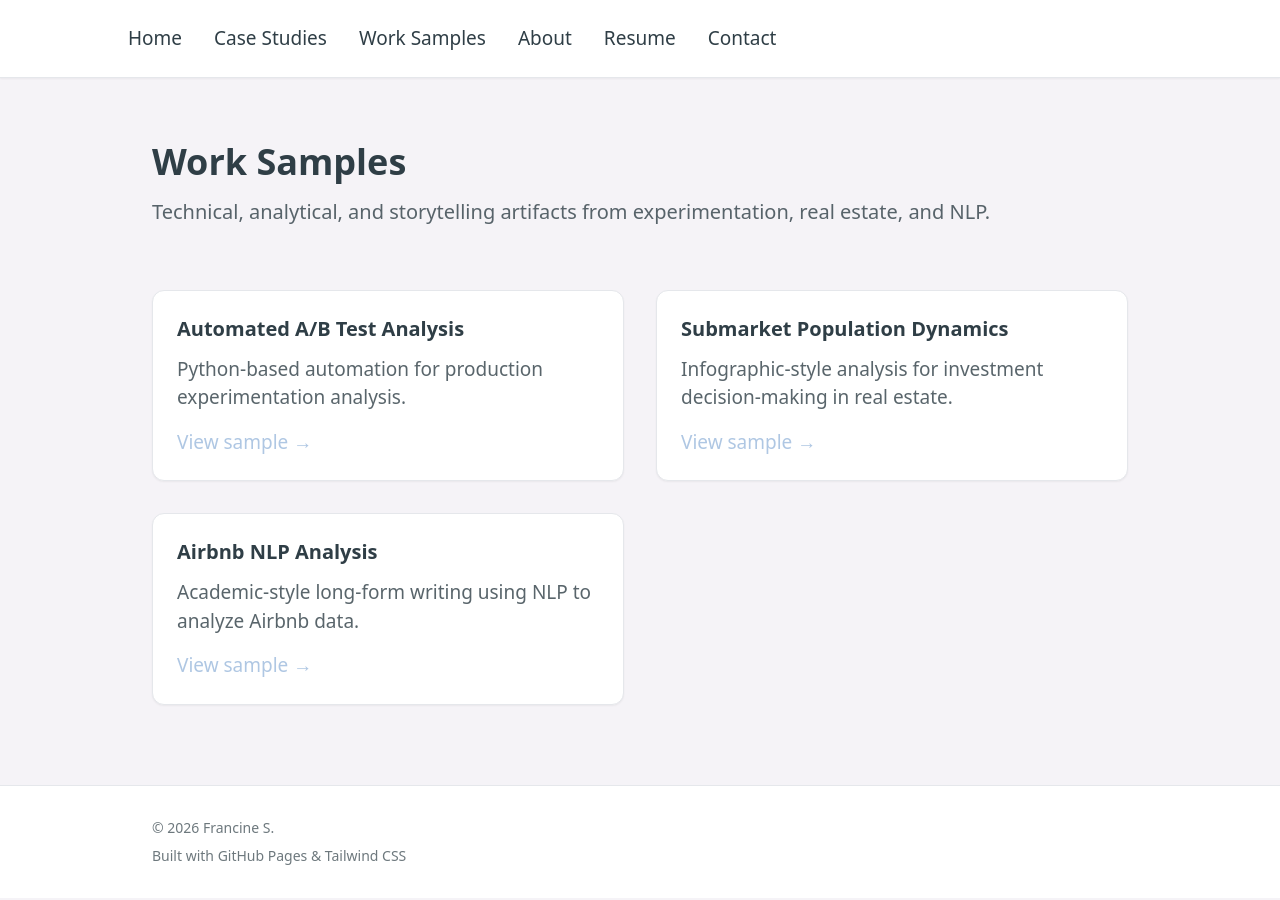
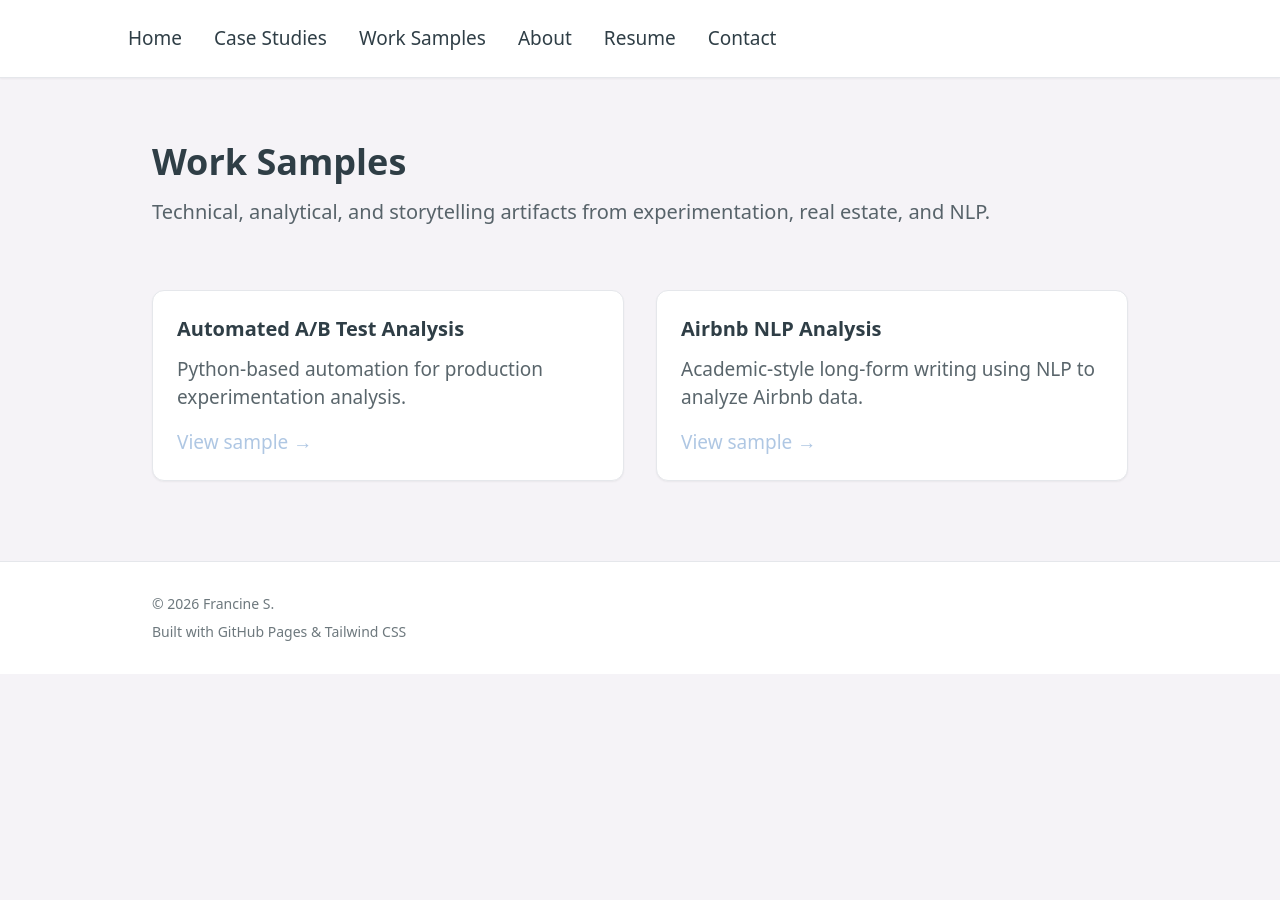
Before and after one commit to francine-i-stephens/francine-portfolio, a Jekyll site: the page work-samples/index.html, which Jekyll copies as it is, in a window 1280 px wide. Built offline with Jekyll 4.4.1, drawn with Linux system fonts in a browser that asks for light colours; nearby versions of some CDN libraries.

Commit message:
Update index.html

```diff
--- a/work-samples/index.html
+++ b/work-samples/index.html
@@ -59,18 +59,6 @@
         </a>
       </div>
 
-      <!-- Real Estate Infographic -->
-      <div class="bg-white rounded-xl shadow-sm border border-graySoft p-6">
-        <h3 class="text-xl font-semibold mb-3 text-charcoal">Submarket Population Dynamics</h3>
-        <p class="text-charcoal/80 mb-4">
-          Infographic-style analysis for investment decision-making in real estate.
-        </p>
-        <a href="/work-samples/population-dynamics.html"
-           class="text-blueSoft font-medium hover:text-charcoal transition">
-          View sample →
-        </a>
-      </div>
-
       <!-- Airbnb NLP -->
       <div class="bg-white rounded-xl shadow-sm border border-graySoft p-6">
         <h3 class="text-xl font-semibold mb-3 text-charcoal">Airbnb NLP Analysis</h3>
```
